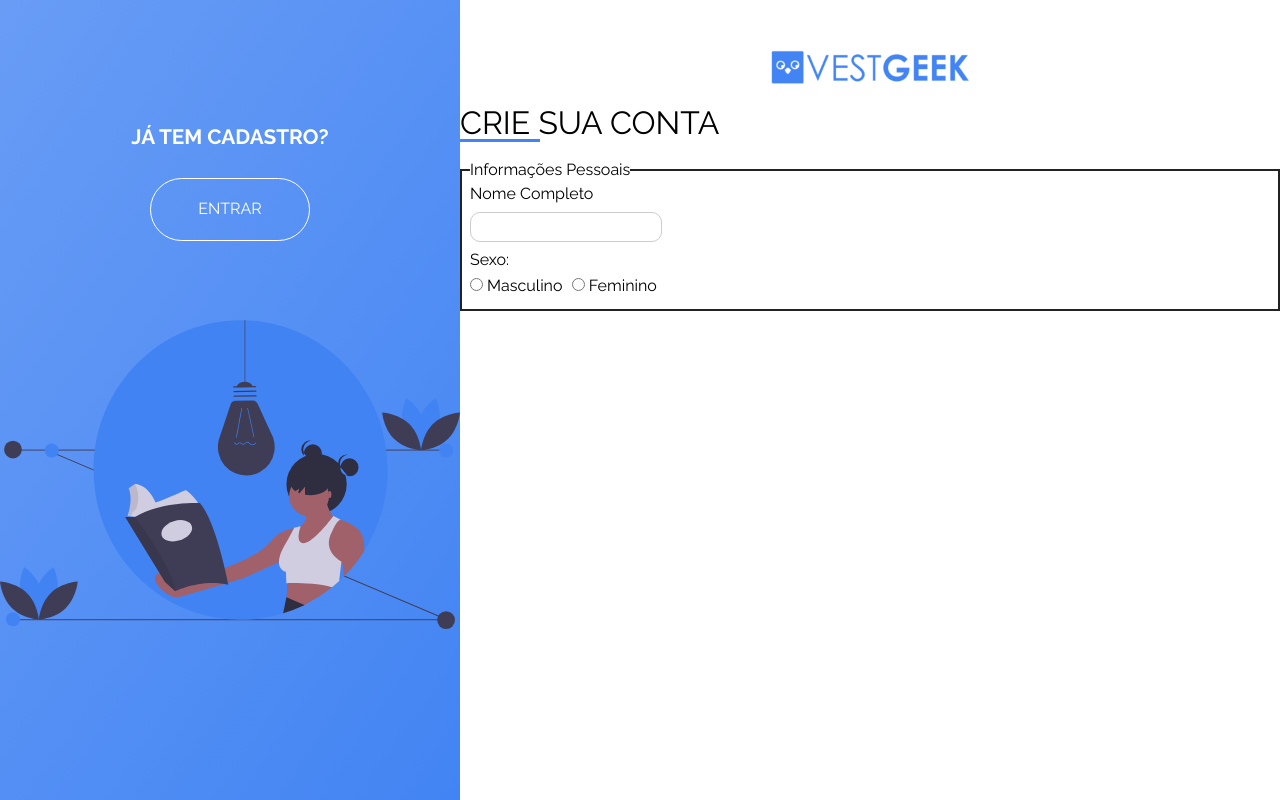
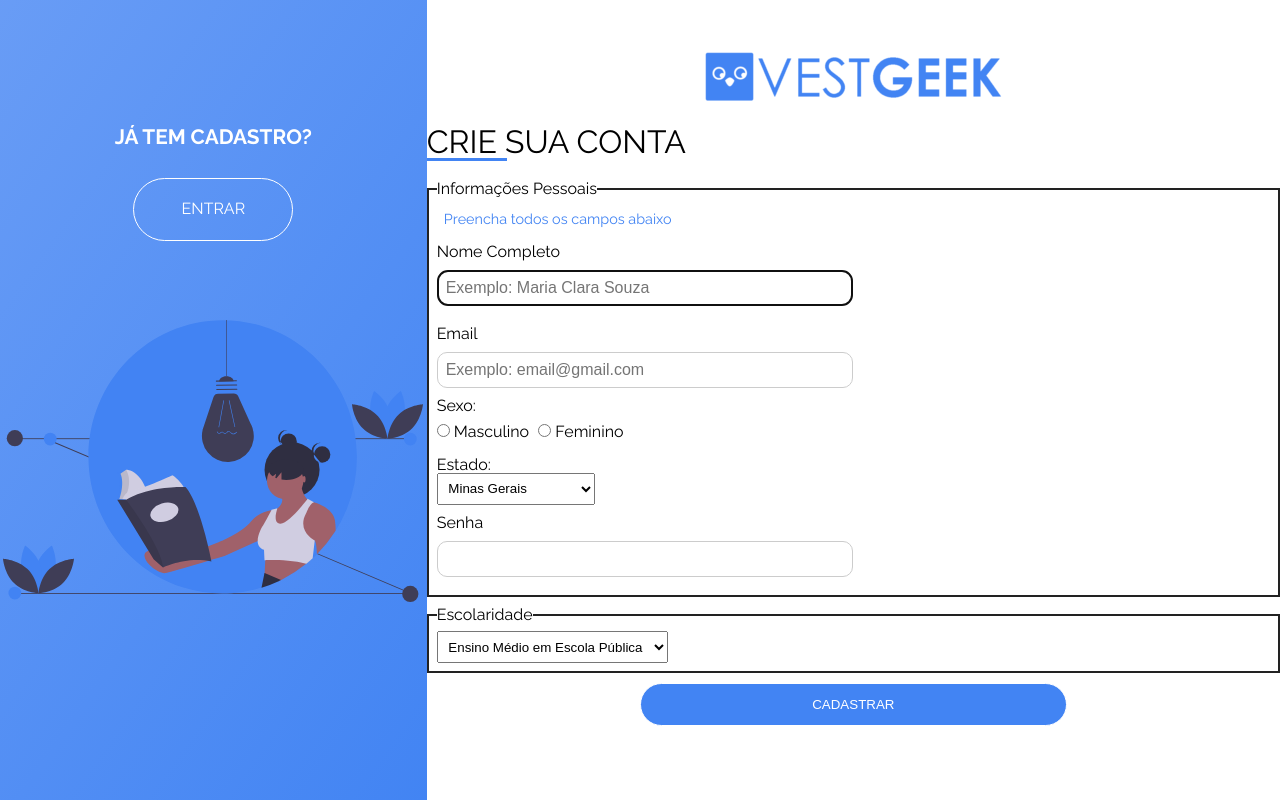
Before and after one commit to gabrielamenezes/vestgeek-login-system, a PHP site: page /cadastro.html in a window 1280 px wide. Run offline with PHP 8.4, Linux system fonts and the light colour scheme.

Commit message:
signup page finished

```diff
--- a/cadastro.html
+++ b/cadastro.html
@@ -7,7 +7,10 @@
     <title>Vestgeek - Cadastro </title>
     <link rel="stylesheet" href="css/generic/reset.css">
     <link rel="stylesheet" href="css/style-cadastro.css">
-    <link href="https://fonts.googleapis.com/css2?family=Raleway:ital,wght@0,300;0,400;0,500;0,600;0,700;0,900;1,300;1,400;1,500;1,600&display=swap" rel="stylesheet">
+    <link
+        href="https://fonts.googleapis.com/css2?family=Raleway:ital,wght@0,300;0,400;0,500;0,600;0,700;0,900;1,300;1,400;1,500;1,600&display=swap"
+        rel="stylesheet">
+    <link rel="shortcut icon" href="img/favicon.ico" type="image/x-icon">
 </head>
 
 <body>
@@ -15,7 +18,7 @@
         <aside class="board-sign">
             <div class="account-block">
                 <h2>JÁ TEM CADASTRO?</h2>
-                <a href="">ENTRAR</a>
+                <a href="index.html">ENTRAR</a>
             </div>
             <div class="svg-block">
                 <img src="img/undraw_book_reading_kx9s.svg" alt="">
@@ -30,15 +33,60 @@
                 <form action="">
                     <fieldset>
                         <legend>Informações Pessoais</legend>
+                        <p class="form-info">Preencha todos os campos abaixo</p>
                         <label for="name">Nome Completo</label>
-                        <input type="text" id="name">
+                        <input type="text" id="name" class="input" placeholder="Exemplo: Maria Clara Souza" autofocus required>
+                        <label for="email">Email</label>
+                        <input type="email" id="email" name="email" class="input" placeholder="Exemplo: email@gmail.com" required>
                         <p>Sexo: </p>
                         <input type="radio" id="male" name="genero">
                         <label for="male" class="radio_label">Masculino</label>
                         <input type="radio" id="female" name="genero">
                         <label for="female" class="radio_label">Feminino</label>
+                        <label for="state">Estado: </label>
+                        <select name="state" id="state" class="select" required>
+                            <option value="1" selected>Minas Gerais</option>
+                            <option value="2">Minas Gerais</option>
+                            <option value="3">São Paulo</option>
+                            <option value="4">Rio de Janeiro</option>
+                            <option value="5">Goiás</option>
+                            <option value="6">Destrito Federal</option>
+                            <option value="7">Espírito Santo</option>
+                            <option value="8">Bahia</option>
+                            <option value="9">Santa Catarina</option>
+                            <option value="10">Paraná</option>
+                            <option value="11">Rio Grande do Sul</option>
+                            <option value="12">Rio Grande do Norte</option>
+                            <option value="13">Ceará</option>
+                            <option value="14">Pernambuco</option>
+                            <option value="15">Amazonas</option>
+                            <option value="16">Pará</option>
+                            <option value="17">Maranhão</option>
+                            <option value="18">Piauí</option>
+                            <option value="19">Paraíba</option>
+                            <option value="20">Sergipe</option>
+                            <option value="21">Mato Grosso</option>
+                            <option value="22">Mato Grosso do Sul</option>
+                            <option value="23">Rondônia</option>
+                            <option value="24">Alagoas</option>
+                            <option value="25">Tocantins</option>
+                            <option value="26">Roraima</option>
+                            <option value="27">Acre</option>
+                        </select>
+                        <label for="password">Senha </label>
+                        <input type="password" id="password" class="input" required>
+                    </fieldset>
 
+                    <fieldset>
+                        <legend>Escolaridade</legend>
+                        <select name="" id="" class="select" required>
+                            <option value="1" selected>Ensino Médio em Escola Pública</option>
+                            <option value="2">Ensino Médio em Escola Privada</option>
+                            <option value="3">Ensino Superior</option>
+                            <option value="4">Ensino Médio Incompleto</option>
+                        </select>
                     </fieldset>
+                    <input type="submit" value="CADASTRAR" class="input" id="btn-cadastrar">
                 </form>
             </div>
         </div>
--- a/css/style-cadastro.css
+++ b/css/style-cadastro.css
@@ -3,6 +3,7 @@
 }
 body {
     font-family: 'Raleway', sans-serif;
+    overflow: hidden;
 }
 .wrap-content {
     display: flex;
@@ -42,7 +43,7 @@ body {
 }
 .svg-block img {
     display: block;
-    width: 460px;
+    width: 420px;
     margin: 0 auto
 }
 
@@ -59,10 +60,10 @@ body {
     width: 100%;
     max-width: 990px;
     margin: 0 auto;
-    padding: 3em 0;
+    padding-top: 3em;
 }
 .container img {
-    width: 200px;
+    width: 300px;
     display: block;
     margin: 0 auto;
 }
@@ -81,20 +82,59 @@ body {
 form {
     margin-top: 20px;
 }
+
 fieldset {
     border: 2px #222222 solid;
     padding: 0.5em 0.5em;
+    margin: 10px 0;
+}
+.form-info {
+    font-size: 0.9rem;
+    padding: 0.5em;
+    color: #4284f3;
 }
 form fieldset label {
     display: flex;
+    margin-top: 10px;
 }
 form fieldset input {
     padding: 0.5em 0.5em;
     border-radius: 10px;
     margin: 10px 0;
     border: 1px solid #cccccc;
+    font-size: 1rem;
+}
+
+.input {
+    width: 50%;
+}
+
+.input:focus {
+    border: 1px solid #222222;
 }
 .radio_label {
     display: inline-block;
     margin-right: 5px;
 }
+
+.select {
+    padding: 0.5em 0.5em;
+}
+
+#btn-cadastrar {
+    display: block;
+    margin: 0 auto;
+    border: 1px solid #ffffff;
+    background-color: #4284f3;
+    padding: 0.8rem;
+    cursor: pointer;
+    color: #ffffff;
+    outline: none;
+    text-align: center;
+    border-radius: 40px;
+    text-decoration: none;
+}
+
+#btn-cadastrar:hover {
+    background: linear-gradient(120deg, #4283f3cb, #7fb1f7);
+}
```
